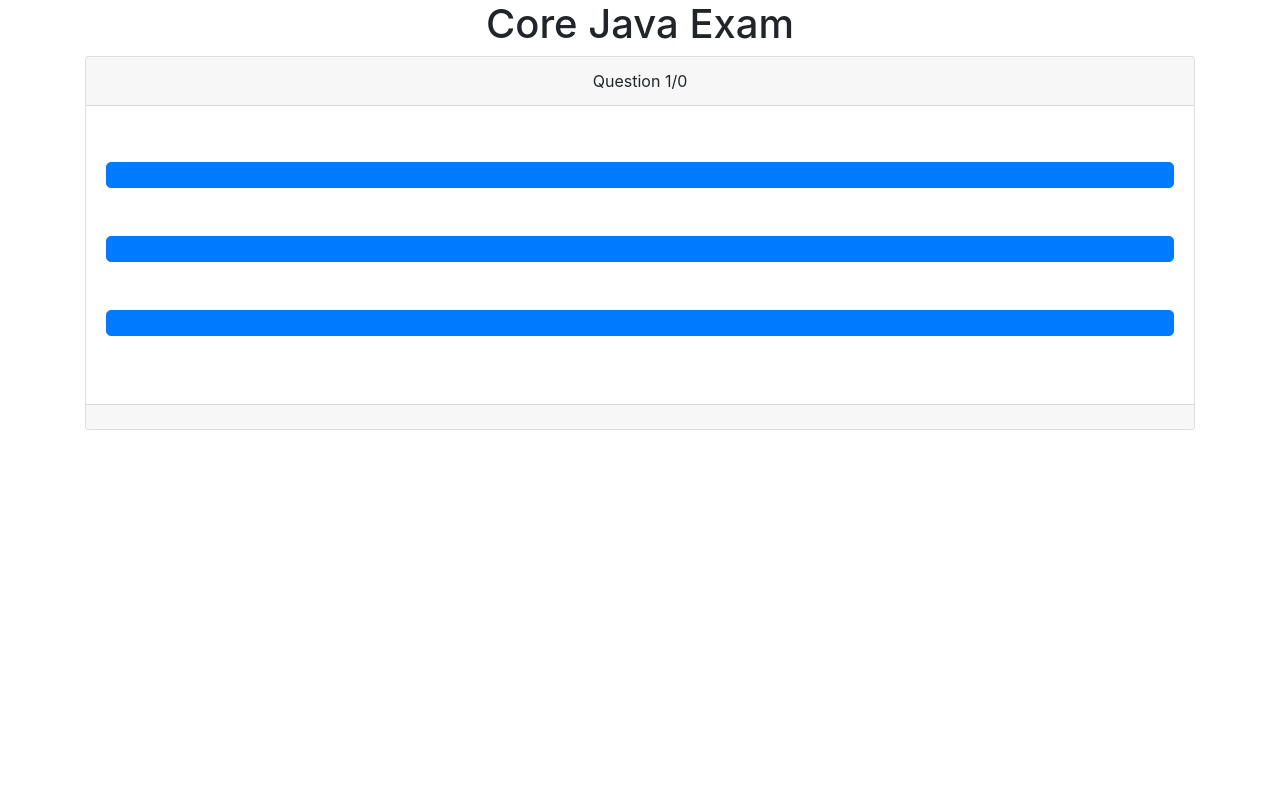
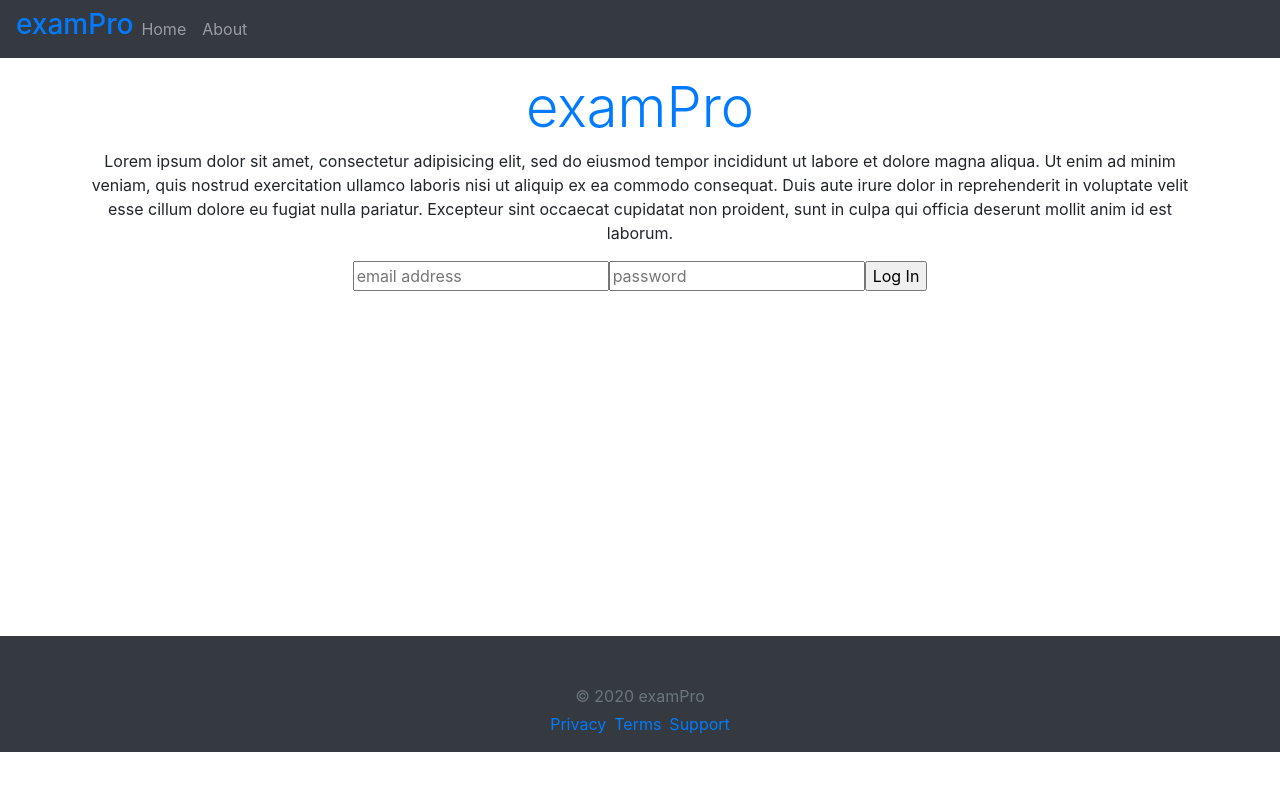
Before and after one commit to TR-1000/exam-pro-frontend, a React (Create React App) app: page / in a window 1280 px wide. Shown: the top 790 px of the page. Built offline with nearby package versions, Linux system fonts and the light colour scheme; no server answers.

Commit message:
adding routing and auth

```diff
--- a/public/index.html
+++ b/public/index.html
@@ -25,6 +25,14 @@
       Learn how to configure a non-root public URL by running `npm run build`.
     -->
     <title>Exam Pro</title>
+    <style>
+      footer {
+        position: fixed;
+        left: 0;
+        bottom: 0;
+        width: 100%
+      }
+    </style>
   </head>
   <body>
     <noscript>You need to enable JavaScript to run this app.</noscript>
--- a/src/App.js
+++ b/src/App.js
@@ -1,5 +1,6 @@
 import React, { Component } from 'react';
 import 'bootstrap/dist/css/bootstrap.min.css';
+import axios from 'axios';
 import {
   BrowserRouter as Router,
   Switch,
@@ -10,19 +11,126 @@ import {
 // import Header from './components/Header.js';
 import Home from './components/Home.jsx';
 import Quiz from './components/Quiz.jsx';
+import Dashboard from './components/Dashboard.jsx';
+import LogOut from './components/LogOut.jsx';
+
 
 class App extends Component {
-  constructor(props) {
-    super(props);
+  constructor() {
+    super();
     this.state = {
-      loggedIn: null,
-    }
+      loggedIn: false,
+      user: {}
+    };
+    this.handleLogin = this.handleLogin.bind(this);
+    this.handleLogout = this.handleLogout.bind(this);
+  }
+
+  componentDidMount() {
+    this.checkLogin();
+  }
+
+  handleLogout() {
+    this.setState({
+      loggedIn: false,
+      user: {}
+    })
+  }
+
+  handleLogin() {
+    console.log("logging on");
+    this.setState({
+      loggedIn: true,
+      user: {}
+    })
+
+  }
+
+  checkLogin() {
+    console.log("checking login status");
+    axios.get("http://18.218.171.150:8080/examPro/examApi/user/info")
+    .then((response) => {
+      if (this.state.loggedIn==false && typeof(response.data)==='object') {
+        console.log("currently log in on the server");
+        console.log("loggin in client");
+        this.setState({
+          loggedIn: true,
+          user: response.data
+        })
+      } else {
+        console.log("not logged in on the server");
+        console.log(response);
+        console.log("status object", typeof(response.data)==='object');
+        console.log("current login status", this.state.loggedIn==false);
+        this.setState({
+          loggedIn: null,
+          user: response.data
+        })
+      }
+    })
+    .catch((error) => {
+      console.log("server error. can't log on");
+
+      console.log("not logged in");
+      console.log("login error", error);
+    });
   }
 
   render () {
-    console.log(this.data)
     return (
-    <Quiz loggedIn={this.state.loggedIn} />
+      <Router>
+        <div className="App">
+          <nav className="navbar navbar-expand-lg navbar-dark bg-dark">
+            <Link to="/"><h3>examPro</h3></Link>
+            <button className="navbar-toggler" type="button" data-toggle="collapse" data-target="#navbarText" aria-controls="navbarText" aria-expanded="false" aria-label="Toggle navigation">
+              <span className="navbar-toggler-icon"></span>
+            </button>
+            <div className="collapse navbar-collapse" id="navbarText">
+              <ul className="navbar-nav mr-auto">
+                <li className="nav-item">
+                  <Link to="/" className="nav-link">Home <span className="sr-only">(current)</span></Link>
+                </li>
+                <li className="nav-item">
+                  {<a className="nav-link" href="#">About</a>}
+                </li>
+                <li className="nav-item">
+                  {this.state.loggedIn &&<Link to="/dashboard" className="nav-link" href="#">Dashboard</Link>}
+                </li>
+              </ul>
+              <span className="navbar-text">
+                {this.state.loggedIn && <Link to="/logout" className="btn btn-primary">Log Out</Link>}
+              </span>
+            </div>
+          </nav>
+
+
+
+          <Switch>
+
+            <Route exact path="/" render={(props)=>(
+              <Home {...props} loggedIn={this.state.loggedIn} handleLogin={this.handleLogin} />)} />
+
+            <Route exact path="/dashboard" render={(props)=>(
+              <Dashboard { ...props} loggedIn={this.state.loggedIn} user={this.state.user} checkLogin={this.checkLogin} />)} />
+
+            <Route exact path="/quiz" render={(props)=>(
+              <Quiz { ...props} loggedIn={this.state.loggedIn}/>)} />
+
+            <Route exact path="/logout" component={LogOut}></Route>
+
+          </Switch>
+          <footer className="my-5 pt-5 text-muted text-center text-small navbar-dark bg-dark">
+        <p className="mb-1">© 2020 examPro</p>
+        <ul className="list-inline">
+          <li className="list-inline-item"><a href="#">Privacy</a></li>
+          <li className="list-inline-item"><a href="#">Terms</a></li>
+          <li className="list-inline-item"><a href="#">Support</a></li>
+        </ul>
+      </footer>
+
+
+        </div>
+      </Router>
     );
   }
 }
--- a/src/components/Home.jsx
+++ b/src/components/Home.jsx
@@ -4,24 +4,39 @@ import LogIn from './LogIn.js';
 import Dashboard from './Dashboard.jsx'
 
 export default class Home extends Component {
+  constructor(props) {
+    super(props);
+    this.handleSuccessfulAuth = this.handleSuccessfulAuth.bind(this);
+  }
+
+
+  handleSuccessfulAuth() {
+    this.props.handleLogin();
+    this.props.history.push("/dashboard");
+  }
   render() {
-    const { loggedIn } = this.props;
+
+    // const { loggedIn, userName } = this.props;
+    // if (loggedIn) {
+    //   return (
+    //     <div className="text-center">
+    //       <p>{userName}</p>
+    //       <Dashboard userName={userName}  />
+    //     </div>
+    //   )
+    //
+    // }
 
     return (
-      <div>
+      <div className="container text-center">
         <main>
-          { loggedIn && (
-            <span> <Dashboard /> </span>
-          )}
-          { loggedIn == null && (
-            <div>
-              <h1 className="display-4 text-primary mt-3 mb-2">examPro</h1>
-              <p>
-                Lorem ipsum dolor sit amet, consectetur adipisicing elit, sed do eiusmod tempor incididunt ut labore et dolore magna aliqua. Ut enim ad minim veniam, quis nostrud exercitation ullamco laboris nisi ut aliquip ex ea commodo consequat. Duis aute irure dolor in reprehenderit in voluptate velit esse cillum dolore eu fugiat nulla pariatur. Excepteur sint occaecat cupidatat non proident, sunt in culpa qui officia deserunt mollit anim id est laborum.
-              </p>
-              <LogIn />
-            </div>
-          )}
+          <div>
+            <h1 className="display-4 text-primary mt-3 mb-2 ">examPro</h1>
+            <p>
+              Lorem ipsum dolor sit amet, consectetur adipisicing elit, sed do eiusmod tempor incididunt ut labore et dolore magna aliqua. Ut enim ad minim veniam, quis nostrud exercitation ullamco laboris nisi ut aliquip ex ea commodo consequat. Duis aute irure dolor in reprehenderit in voluptate velit esse cillum dolore eu fugiat nulla pariatur. Excepteur sint occaecat cupidatat non proident, sunt in culpa qui officia deserunt mollit anim id est laborum.
+            </p>
+            <LogIn handleSuccessfulAuth={this.handleSuccessfulAuth} />
+          </div>
         </main>
       </div>
     )
--- a/src/components/LogIn.js
+++ b/src/components/LogIn.js
@@ -8,7 +8,6 @@ export default class LogIn extends Component {
     this.state = {
       email: "",
       password: "",
-      loginErrors: ""
     };
 
     this.handleSubmit = this.handleSubmit.bind(this);
@@ -27,11 +26,14 @@ export default class LogIn extends Component {
     e.preventDefault();
 
     axios.post(
-      `http://localhost:8080/examPro/examApi/login?email=${email}&password=${password}`,
-      { withCredentials: true }
+      `http://18.218.171.150:8080/examPro/examApi/login?email=${email}&password=${password}`, {withCredentials: true}
     )
     .then((response) => {
-      console.log(response);
+      console.log(response.data.startsWith("Welcome"));
+      if (response.data.startsWith("Welcome")) {
+        this.props.handleSuccessfulAuth();
+      }
+
     })
     .catch((error) => {
       console.log("login error", error);
@@ -43,7 +45,7 @@ export default class LogIn extends Component {
     return (
       <form onSubmit={this.handleSubmit}>
 
-        <label for="email">
+        <label>
           <input
             type="email"
             name="email"
@@ -54,7 +56,7 @@ export default class LogIn extends Component {
           />
         </label>
 
-        <label for="password">
+        <label>
           <input
             type="password"
             name="password"
@@ -74,34 +76,3 @@ export default class LogIn extends Component {
     )
   }
 }
-
-// const LogIn = () => {
-//   const emailRef = useRef();
-//   const passwordRef = useRef();
-//
-//
-//   return (
-//     <Form>
-//
-//       <Form.Group controlId="formBasicEmail">
-//         <Form.Label>Email address</Form.Label>
-//         <Form.Control type="email" ref={emailRef} placeholder="Enter email" />
-//         <Form.Text className="text-muted">
-//           We'll never share your email with anyone else.
-//         </Form.Text>
-//       </Form.Group>
-//
-//       <Form.Group controlId="formBasicPassword">
-//         <Form.Label>Password</Form.Label>
-//         <Form.Control type="password" ref={passwordRef} placeholder="Password" />
-//       </Form.Group>
-//
-//       <Button variant="primary" type="submit">
-//         Log In
-//       </Button>
-//
-//     </Form>
-//   )
-// }
-//
-// export default LogIn;
--- /dev/null
+++ b/src/components/LogOut.jsx
@@ -0,0 +1,22 @@
+import React from 'react'
+import axios from 'axios';
+import { Route, Redirect } from "react-router-dom"
+
+export default class LogOut extends React.Component {
+  constructor(props) {
+    super(props);
+  }
+
+  componentDidMount() {
+    axios.get("http://18.218.171.150:8080/examPro/examApi/logout")
+  }
+
+  render () {
+    return(
+      <div>
+        <h1>GoodBye!</h1>
+        <Redirect to="/"/>
+      </div>
+    )
+  }
+}
--- a/src/components/Quiz.jsx
+++ b/src/components/Quiz.jsx
@@ -1,6 +1,6 @@
 import React, { Component } from 'react';
 
-class Quiz extends Component {
+export default class Quiz extends Component {
   constructor(props) {
     super(props);
     this.state = {
@@ -17,13 +17,11 @@ class Quiz extends Component {
   }
 
 
-
-
-
   async componentDidMount() {
     console.log("getting questions from the api");
 
-    let res = await fetch('https://my-json-server.typicode.com/tr-1000/demo/questions');
+    let res = await fetch('http://18.218.171.150:8080/examPro/examApi/take/quiz');
+    console.log(res);
     let jsonData = await res.json()
 
     this.setState({
@@ -118,8 +116,11 @@ class Quiz extends Component {
     if(quizEnd) {
       console.log("quiz end");
       return (
-        <div>
-          {`Your score is ${(this.state.score / this.state.questions.length) * 100}% `}
+        <div class="jumbotron jumbotron-fluid">
+          <div class="container">
+            <h1 class="display-4">{`Your score is ${(this.state.score / this.state.questions.length) * 100}% `}</h1>
+
+          </div>
         </div>
       )
     }
@@ -127,11 +128,11 @@ class Quiz extends Component {
       <div className="container text-center">
         <h1>Core Java Exam</h1>
         <div className="card ">
-          <div class="card-header">
+          <div className="card-header">
             <span>{`Question ${currentIndex + 1}/${this.state.questions.length}`}</span>
           </div>
-          <div class="card-body">
-            <h2 class="card-title">{question}</h2><br/>
+          <div className="card-body">
+            <h2 className="card-title">{question}</h2><br/>
             <button className="btn btn-primary btn-lg btn-block" onClick={() => {
               this.checkAnswer(option_1)
             }} ><h3>{option_1}</h3></button> <br/><br/>
@@ -142,10 +143,10 @@ class Quiz extends Component {
               this.checkAnswer(option_3)
             }} ><h3>{option_3}</h3></button> <br/><br/>
           </div>
-          <div class="card-footer text-muted">
-            {currentIndex < this.state.questions.length-1 && <button type="button" class="btn btn-outline-primary btn-lg" onClick={this.handleNext} disabled={this.state.disabled}>Next</button>}
+          <div className="card-footer text-muted">
+            {currentIndex < this.state.questions.length-1 && <button type="button" className="btn btn-outline-primary btn-lg" onClick={this.handleNext} disabled={this.state.disabled}>Next</button>}
 
-            {currentIndex === this.state.questions.length-1 && <button type="button" class="btn btn-outline-primary btn-lg" onClick={this.handleFinish} disabled={this.state.disabled}>Submit</button>}
+            {currentIndex === this.state.questions.length-1 && <button type="button" className="btn btn-outline-primary btn-lg" onClick={this.handleFinish} disabled={this.state.disabled}>Submit</button>}
 
           </div>
         </div>
@@ -153,5 +154,3 @@ class Quiz extends Component {
     )
   }
 }
-
-export default Quiz;
```
Also changed, not shown: src/components/Dashboard.jsx (+34 -4 lines).
